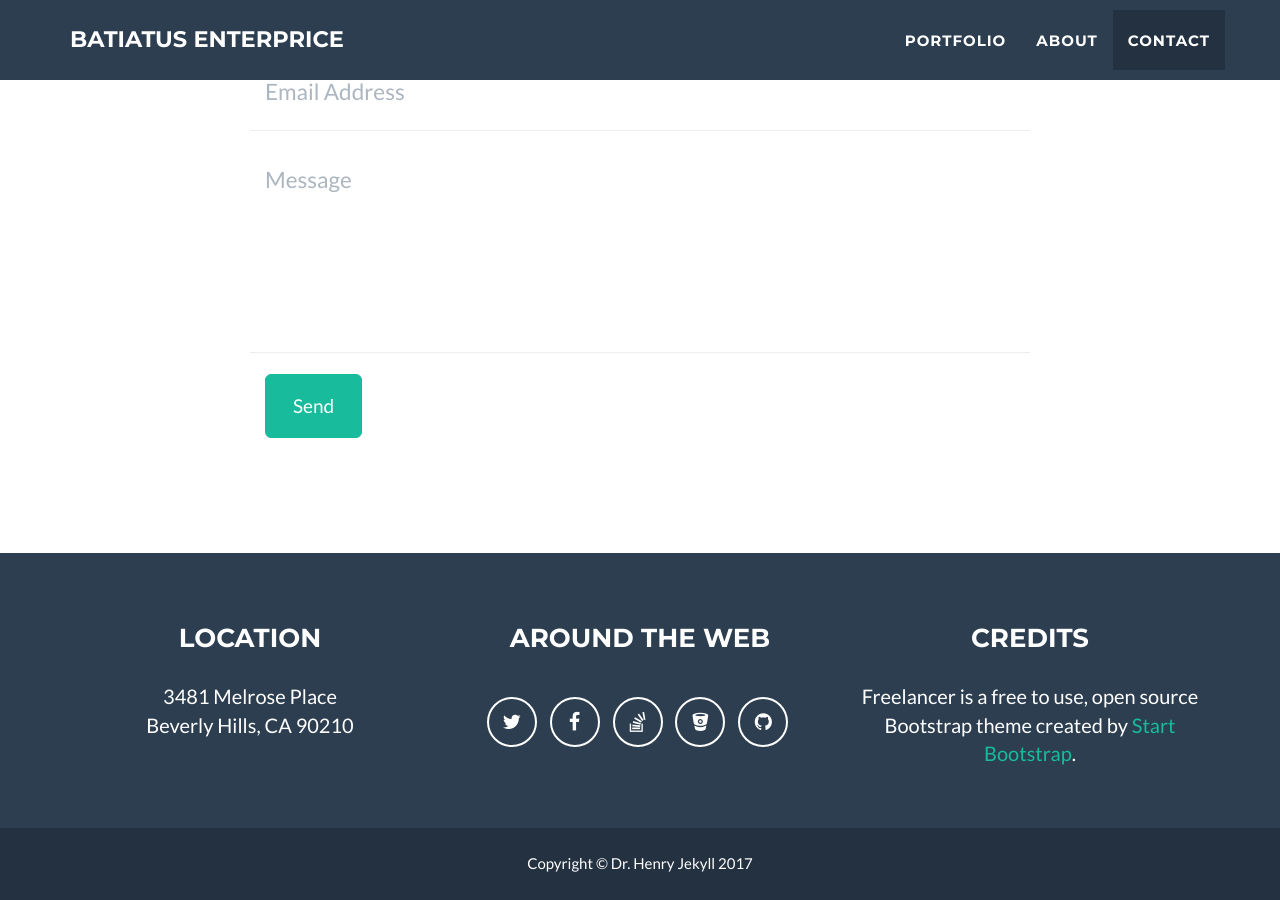
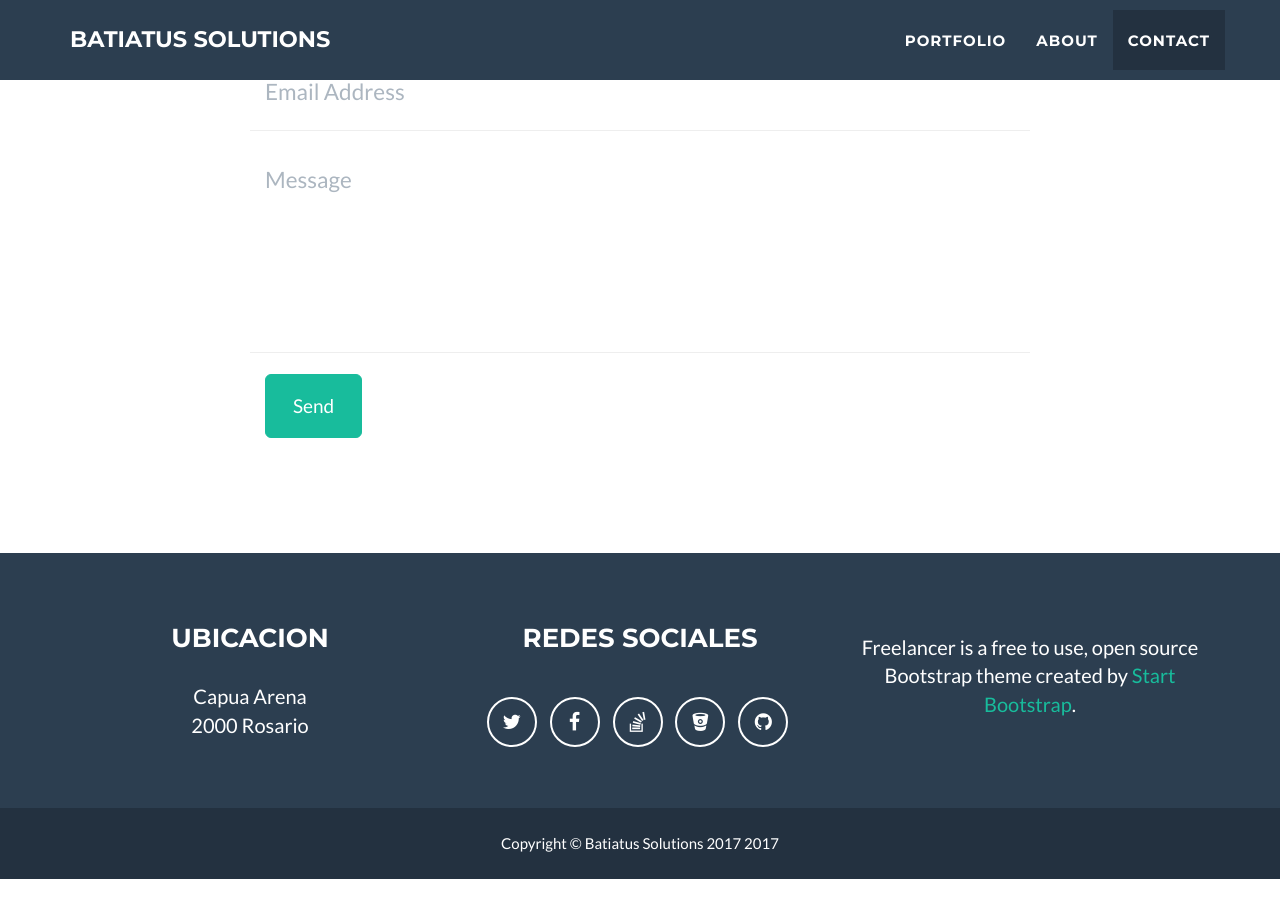
Before and after one commit to brusang/brusang.github.io, a Jekyll site: the page built from index.html, in a window 1280 px wide and 900 px high, scrolled down 2485 px. Built offline with Jekyll 4.4.1, drawn with Linux system fonts in a browser that asks for light colours; after the commit the page ends 3364 px from its top, so only the background shows below that; some of the changed text lies outside the part shown.

Commit message:
Update _config.yml
se modificaron varias entradas para probar el resultado que arroja

```diff
--- a/_config.yml
+++ b/_config.yml
@@ -1,11 +1,11 @@
 # Site settings
-title: Batiatus Enterprice
+title: Batiatus Solutions
 email: your-email@domain.com
 url: https://example.github.io
 description: "Write an awesome description for your new site here. You can edit this line in _config.yml. It will appear in your document head meta (for Google search results) and in your feed.xml site description."
 keywords: "your keywords, separated by commas"
-skills: "Web Developer - Graphic Artist - User Experience Designer"
-meta_author: LastName FirstName
+skills: "Infraestructura IT "
+meta_author: Sanguineti Bruno
 
 # Google webmaster tools
 google_verify:
@@ -32,10 +32,10 @@ color:
 
 # Footer settings
 footer:
-  copyright: Dr. Henry Jekyll
-  location: Location
-  social: Around the Web
-  credits: Credits
+  copyright: Batiatus Solutions 2017
+  location: Ubicacion
+  social: Redes Sociales
+  # credits: Credits
 
 # Social networks usernames (many more available: google-plus, flickr, dribbble, pinterest, instagram, tumblr, linkedin, etc.)
 social:
@@ -52,8 +52,8 @@ social:
 
 # Postal address (add as many lines as necessary)
 address:
-  - line: 3481 Melrose Place
-  - line: Beverly Hills, CA 90210
+  - line: Capua Arena
+  - line: 2000 Rosario
 
 # Credits content
 credits: 'Freelancer is a free to use, open source Bootstrap theme created by <a href="http://startbootstrap.com">Start Bootstrap</a>.'
```
